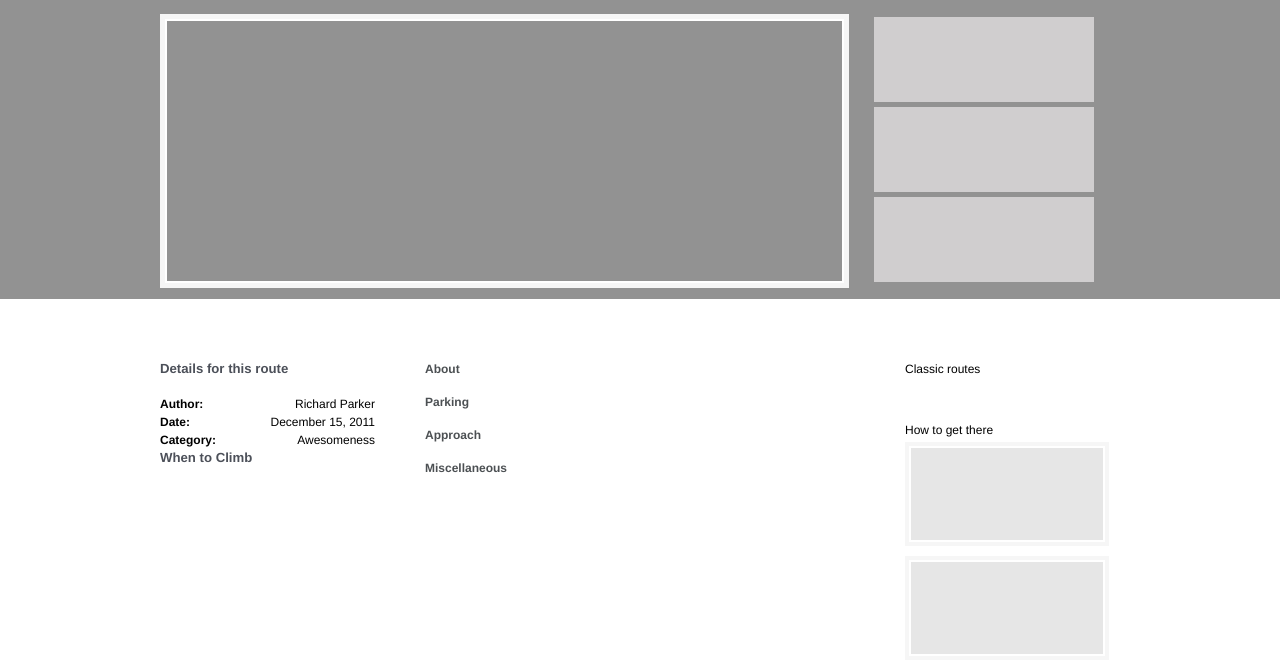
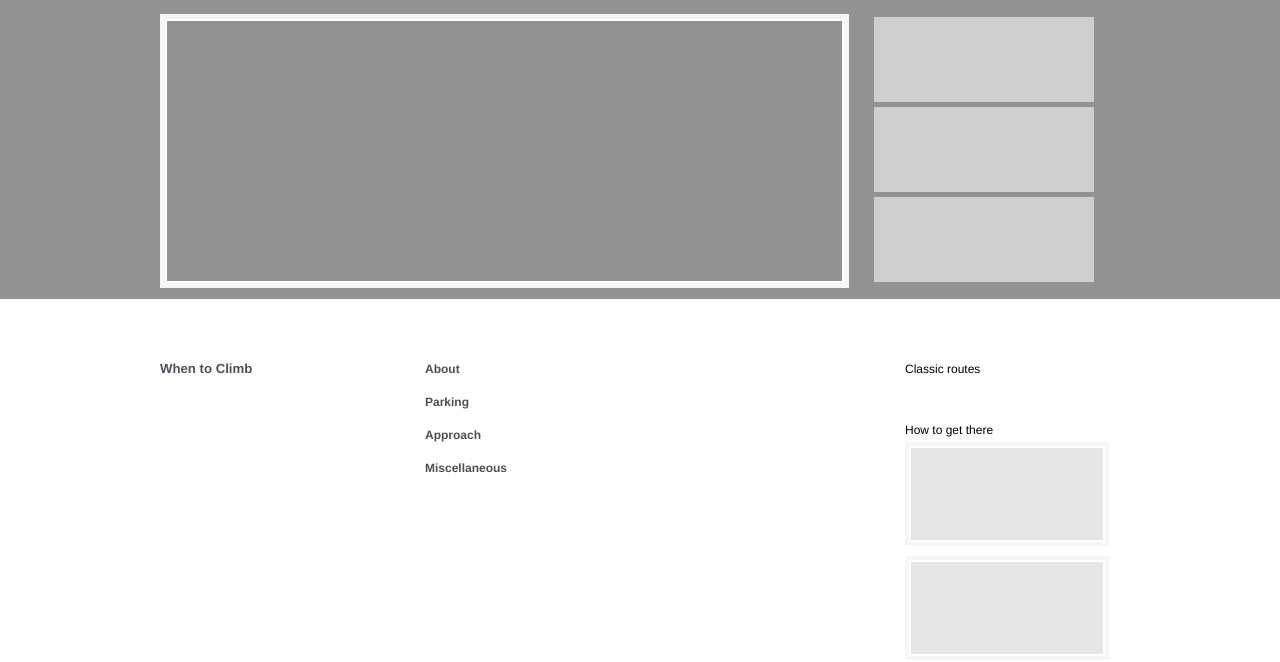
Before and after one commit to jsutterfield/superbeta, a Django app: template climbs/templates/area.html in a window 1280 px wide. Shown: the part 155-817 px from the top of the page. Run offline with Django 3.2, Linux system fonts and the light colour scheme; the template is opened without the code that fills it, so the values that code supplies are empty; parts of the project's set-up code (start-up, migrations or seed data) failed here and were passed over; some libraries are stand-ins or nearby versions.

Commit message:
removed "details for this route" from area

```diff
--- a/climbs/templates/area.html
+++ b/climbs/templates/area.html
@@ -24,19 +24,6 @@
 
   <div class="area-hero cf">
     <div class='area-hero-left'>
-      <div class="area-details">
-        <hgroup>
-          <h4>Details for this route</h4>
-        </hgroup>
-        <span class='misc-details-bold'>Author:</span>
-        <span class='misc-details-reg'>Richard Parker</span>
-        <br>
-        <span class='misc-details-bold'>Date:</span>
-        <span class='misc-details-reg'>December 15, 2011</span>
-        <br>
-        <span class='misc-details-bold'>Category:</span>
-        <span class='misc-details-reg'>Awesomeness</span>
-      </div>
       {% if weather %}
         <div class='weather'>
           <h4>Current weather</h4>
--- a/superbeta/static/css/style.css
+++ b/superbeta/static/css/style.css
@@ -480,7 +480,7 @@ div.gallery-image {
 }
 
 .weather {
-  margin-top: 20px;
+  margin-top: 5px;
 }
 
 .weather-pic-holder {
--- a/superbeta/weather.py
+++ b/superbeta/weather.py
@@ -15,6 +15,10 @@ def get_forecast(lat=None, lon=None, city=None, state=None, zipcode=None):
         return
 
     fp = requests.get("http://api.wunderground.com/api/{0}/conditions/forecast/q/{1}.json".format(API_KEY, query))
+
+    # Check if this request goes through before converiting it to json
+    # Also set a timeout
+
     json = fp.json()
     weather = {'today': {'temp': None, 'icon': None, 'day': None},
                'tomorrow': {'temp': None, 'icon': None, 'day': None},
```
